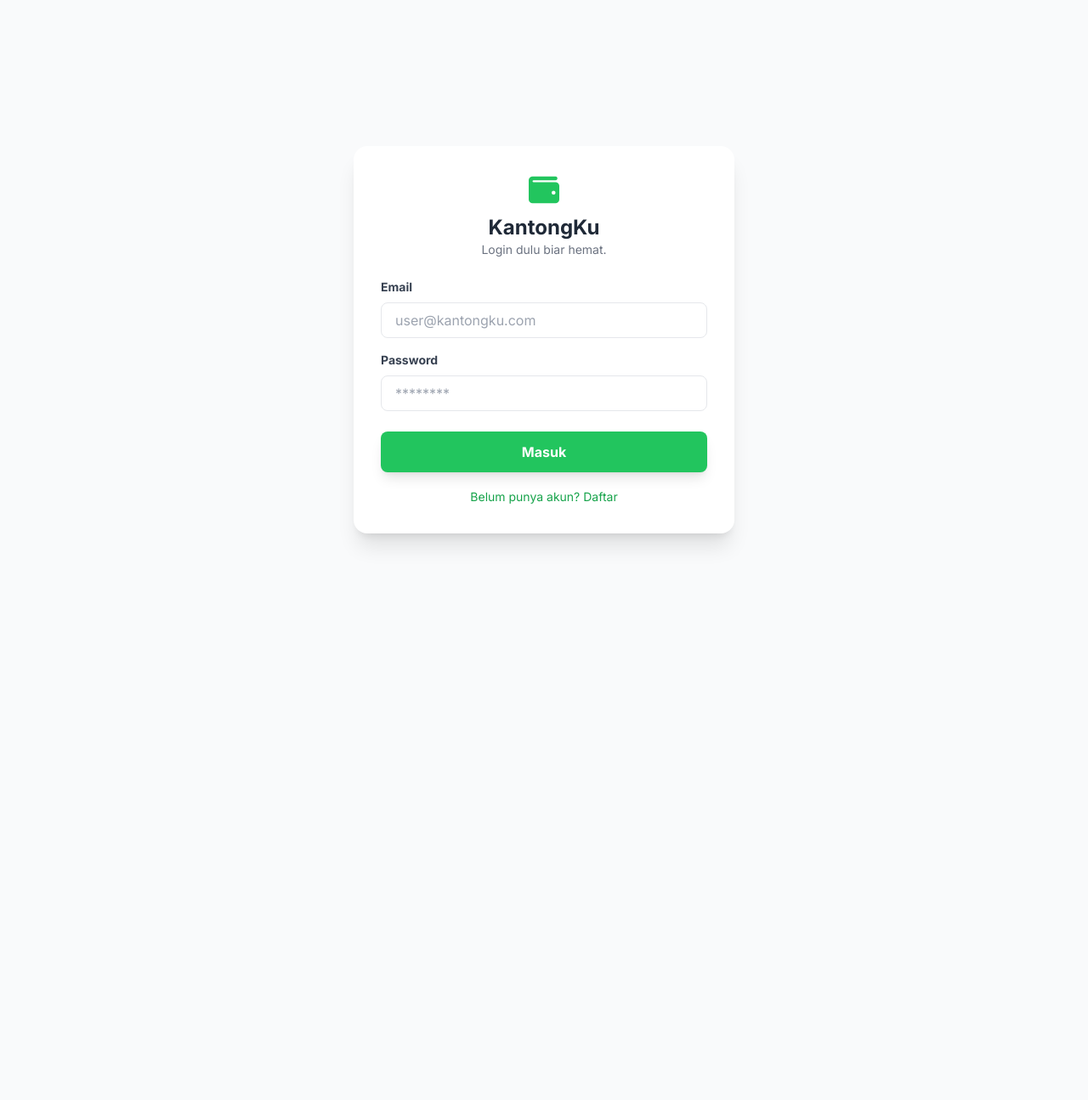
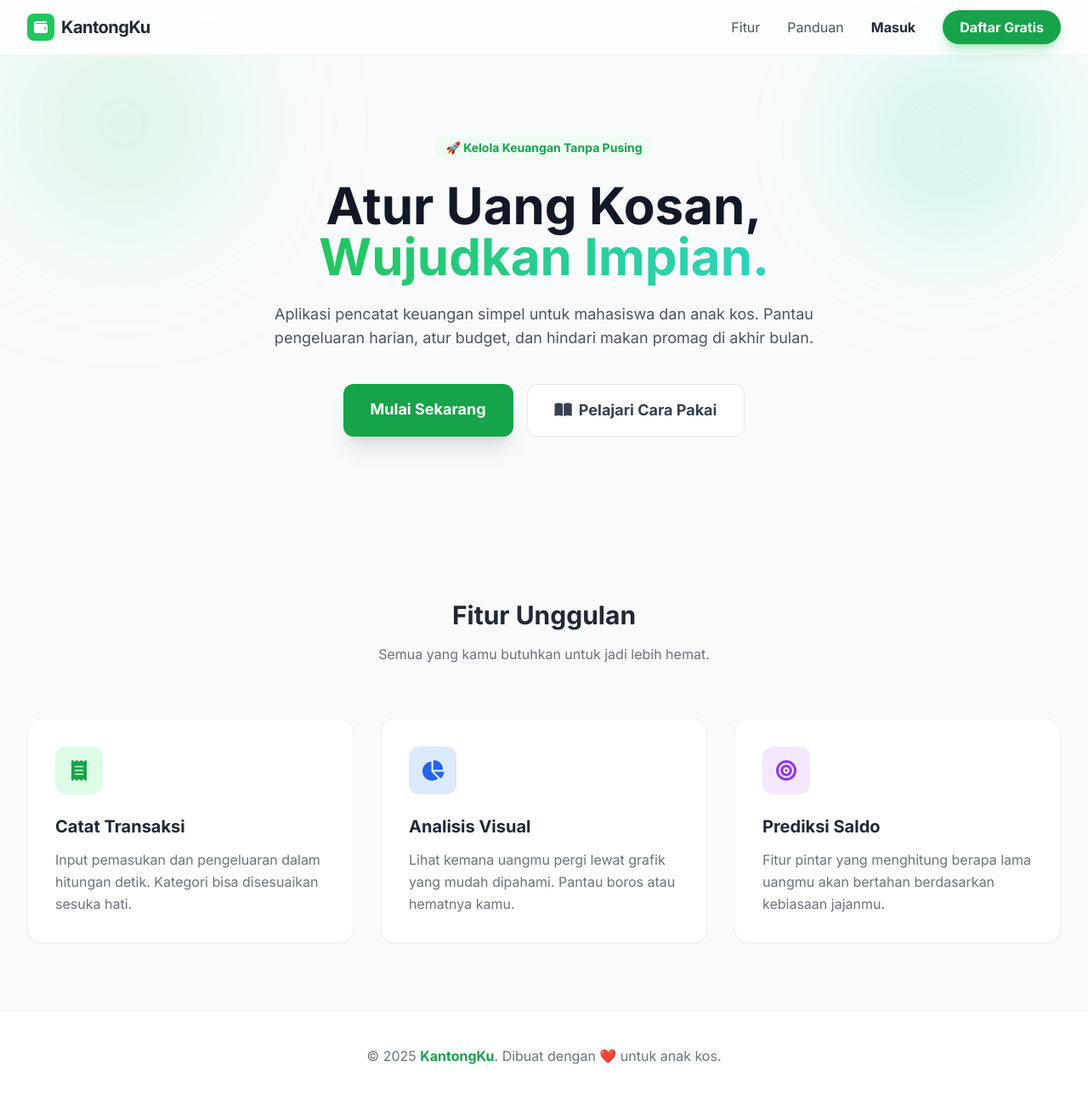
Before and after one commit to Naufal0620/kantongku, a CodeIgniter app: page /kantongku/ in a window 1280 px wide. Shown: the whole page at 85% size. Before the commit the page ends 643 px from the top, so only its background shows below. Run offline with CodeIgniter, Linux system fonts and the light colour scheme; data that the repository does not hold is empty; some libraries are stand-ins or nearby versions.

Commit message:
Menambahkan landing page dan panduan penggunaan aplikasi serta memperbaiki beberapa bug

```diff
--- a/application/config/routes.php
+++ b/application/config/routes.php
@@ -49,6 +49,6 @@ defined('BASEPATH') OR exit('No direct script access allowed');
 | Examples:	my-controller/index	-> my_controller/index
 |		my-controller/my-method	-> my_controller/my_method
 */
-$route['default_controller'] = 'auth';
+$route['default_controller'] = 'home';
 $route['404_override'] = '';
 $route['translate_uri_dashes'] = FALSE;
--- /dev/null
+++ b/application/controllers/Home.php
@@ -0,0 +1,26 @@
+<?php
+defined('BASEPATH') OR exit('No direct script access allowed');
+
+class Home extends CI_Controller {
+
+    public function index()
+    {
+        $data['title'] = 'KantongKu - Kelola Keuanganmu';
+        $data['is_login'] = $this->session->userdata('user_id'); // Cek status login
+
+        $this->load->view('templates/header', $data);
+        // Kita TIDAK memuat sidebar di sini agar tampilan full-width
+        $this->load->view('home/index', $data);
+        $this->load->view('templates/footer');
+    }
+
+    public function panduan()
+    {
+        $data['title'] = 'Panduan Penggunaan - KantongKu';
+        $data['is_login'] = $this->session->userdata('user_id');
+
+        $this->load->view('templates/header', $data);
+        $this->load->view('home/panduan', $data);
+        $this->load->view('templates/footer');
+    }
+}
--- a/application/views/auth/login.php
+++ b/application/views/auth/login.php
@@ -12,7 +12,12 @@
         const BASE_URL = "<?= base_url(); ?>";
     </script>
 </head>
-<body class="bg-gray-50 flex items-center justify-center h-screen">
+<body class="bg-gray-50 flex items-center px-4 justify-center h-screen">
+
+    <a href="<?= base_url(); ?>" class="absolute top-6 left-6 text-gray-500 hover:text-green-600 dark:text-gray-400 dark:hover:text-green-400 transition flex items-center gap-2 font-medium text-sm">
+        <i class="fas fa-arrow-left"></i>
+        <span>Kembali ke Home</span>
+    </a>
 
     <div class="bg-white p-8 rounded-2xl shadow-xl w-full max-w-md">
         <div class="text-center mb-6">
--- a/application/views/dashboard/index.php
+++ b/application/views/dashboard/index.php
@@ -193,7 +193,7 @@
             </div>
 
             <div class="flex gap-3">
-                <a id="btnDeleteTx" href="#" onclick="return confirm('Yakin hapus transaksi ini?')" class="flex-none py-4 px-6 bg-red-100 text-red-500 font-bold rounded-xl hover:bg-red-200 transition text-center">
+                <a id="btnDeleteTx" href="#" class="flex-none py-4 px-6 bg-red-100 text-red-500 font-bold rounded-xl hover:bg-red-200 transition text-center">
                     <i class="fas fa-trash"></i>
                 </a>
                 <button type="submit" class="flex-1 bg-green-600 text-white font-bold py-4 rounded-xl hover:bg-green-700 transition">Update</button>
--- /dev/null
+++ b/application/views/home/index.php
@@ -0,0 +1,114 @@
+<nav class="fixed w-full z-50 bg-white/80 dark:bg-dark-card/80 backdrop-blur-md border-b border-gray-100 dark:border-gray-700 transition-colors">
+    <div class="max-w-7xl mx-auto px-4 sm:px-6 lg:px-8">
+        <div class="flex justify-between items-center h-16">
+            <div class="flex items-center gap-2">
+                <div class="w-8 h-8 bg-green-500 rounded-lg flex items-center justify-center text-white">
+                    <i class="fas fa-wallet"></i>
+                </div>
+                <span class="font-bold text-xl text-gray-800 dark:text-white tracking-tight">KantongKu</span>
+            </div>
+            <div class="hidden md:flex items-center space-x-8">
+                <a href="#fitur" class="text-gray-600 dark:text-gray-300 hover:text-green-600 font-medium transition">Fitur</a>
+                <a href="<?= base_url('home/panduan'); ?>" class="text-gray-600 dark:text-gray-300 hover:text-green-600 font-medium transition">Panduan</a>
+
+                <?php if($is_login): ?>
+                    <a href="<?= base_url('dashboard'); ?>" class="bg-green-600 text-white px-5 py-2 rounded-full font-bold hover:bg-green-700 transition shadow-lg shadow-green-500/30">
+                        Dashboard
+                    </a>
+                <?php else: ?>
+                    <a href="<?= base_url('auth'); ?>" class="text-gray-800 dark:text-white font-bold hover:text-green-600 transition">Masuk</a>
+                    <a href="<?= base_url('auth/registration'); ?>" class="bg-green-600 text-white px-5 py-2 rounded-full font-bold hover:bg-green-700 transition shadow-lg shadow-green-500/30">
+                        Daftar Gratis
+                    </a>
+                <?php endif; ?>
+            </div>
+        </div>
+    </div>
+</nav>
+
+<section class="relative pt-32 pb-20 lg:pt-40 lg:pb-28 overflow-hidden">
+    <div class="max-w-7xl mx-auto px-4 sm:px-6 lg:px-8 text-center relative z-10">
+        <span class="inline-block py-1 px-3 rounded-full bg-green-50 dark:bg-green-900/30 text-green-600 dark:text-green-400 text-sm font-bold mb-6 animate-fade-in">
+            🚀 Kelola Keuangan Tanpa Pusing
+        </span>
+        <h1 class="text-4xl md:text-6xl font-extrabold text-gray-900 dark:text-white mb-6 leading-tight animate-fade-in">
+            Atur Uang Kosan,<br>
+            <span class="text-transparent bg-clip-text bg-gradient-to-r from-green-500 to-teal-400">Wujudkan Impian.</span>
+        </h1>
+        <p class="text-lg text-gray-600 dark:text-gray-400 mb-10 max-w-2xl mx-auto animate-fade-in">
+            Aplikasi pencatat keuangan simpel untuk mahasiswa dan anak kos. Pantau pengeluaran harian, atur budget, dan hindari makan promag di akhir bulan.
+        </p>
+        <div class="flex flex-col sm:flex-row justify-center gap-4 animate-fade-in">
+            <a href="<?= base_url('auth/registration'); ?>" class="px-8 py-4 bg-green-600 text-white rounded-xl font-bold text-lg hover:bg-green-700 transition shadow-xl hover:-translate-y-1">
+                Mulai Sekarang
+            </a>
+            <a href="<?= base_url('home/panduan'); ?>" class="px-8 py-4 bg-white dark:bg-dark-card text-gray-700 dark:text-white border border-gray-200 dark:border-gray-600 rounded-xl font-bold text-lg hover:bg-gray-50 dark:hover:bg-gray-700 transition flex items-center justify-center gap-2">
+                <i class="fas fa-book-open"></i> Pelajari Cara Pakai
+            </a>
+        </div>
+    </div>
+
+    <div class="absolute top-0 left-0 w-72 h-72 bg-green-300 rounded-full mix-blend-multiply filter blur-3xl opacity-20 animate-blob"></div>
+    <div class="absolute top-0 right-0 w-72 h-72 bg-teal-300 rounded-full mix-blend-multiply filter blur-3xl opacity-20 animate-blob animation-delay-2000"></div>
+</section>
+
+<section id="fitur" class="py-20 bg-gray-50 dark:bg-dark-bg/50 transition-colors">
+    <div class="max-w-7xl mx-auto px-4 sm:px-6 lg:px-8">
+        <div class="text-center mb-16">
+            <h2 class="text-3xl font-bold text-gray-800 dark:text-white mb-4">Fitur Unggulan</h2>
+            <p class="text-gray-500 dark:text-gray-400">Semua yang kamu butuhkan untuk jadi lebih hemat.</p>
+        </div>
+
+        <div class="grid grid-cols-1 md:grid-cols-3 gap-8">
+            <div class="bg-white dark:bg-dark-card p-8 rounded-2xl shadow-sm hover:shadow-xl transition border border-gray-100 dark:border-gray-700 group">
+                <div class="w-14 h-14 bg-green-100 dark:bg-green-900/30 rounded-xl flex items-center justify-center text-green-600 dark:text-green-400 text-2xl mb-6 group-hover:scale-110 transition">
+                    <i class="fas fa-receipt"></i>
+                </div>
+                <h3 class="text-xl font-bold text-gray-800 dark:text-white mb-3">Catat Transaksi</h3>
+                <p class="text-gray-500 dark:text-gray-400 leading-relaxed">
+                    Input pemasukan dan pengeluaran dalam hitungan detik. Kategori bisa disesuaikan sesuka hati.
+                </p>
+            </div>
+
+            <div class="bg-white dark:bg-dark-card p-8 rounded-2xl shadow-sm hover:shadow-xl transition border border-gray-100 dark:border-gray-700 group">
+                <div class="w-14 h-14 bg-blue-100 dark:bg-blue-900/30 rounded-xl flex items-center justify-center text-blue-600 dark:text-blue-400 text-2xl mb-6 group-hover:scale-110 transition">
+                    <i class="fas fa-chart-pie"></i>
+                </div>
+                <h3 class="text-xl font-bold text-gray-800 dark:text-white mb-3">Analisis Visual</h3>
+                <p class="text-gray-500 dark:text-gray-400 leading-relaxed">
+                    Lihat kemana uangmu pergi lewat grafik yang mudah dipahami. Pantau boros atau hematnya kamu.
+                </p>
+            </div>
+
+            <div class="bg-white dark:bg-dark-card p-8 rounded-2xl shadow-sm hover:shadow-xl transition border border-gray-100 dark:border-gray-700 group">
+                <div class="w-14 h-14 bg-purple-100 dark:bg-purple-900/30 rounded-xl flex items-center justify-center text-purple-600 dark:text-purple-400 text-2xl mb-6 group-hover:scale-110 transition">
+                    <i class="fas fa-bullseye"></i>
+                </div>
+                <h3 class="text-xl font-bold text-gray-800 dark:text-white mb-3">Prediksi Saldo</h3>
+                <p class="text-gray-500 dark:text-gray-400 leading-relaxed">
+                    Fitur pintar yang menghitung berapa lama uangmu akan bertahan berdasarkan kebiasaan jajanmu.
+                </p>
+            </div>
+        </div>
+    </div>
+</section>
+
+<footer class="bg-white dark:bg-dark-card py-10 border-t border-gray-100 dark:border-gray-700">
+    <div class="max-w-7xl mx-auto px-4 text-center">
+        <p class="text-gray-500 dark:text-gray-400">
+            &copy; <?= date('Y'); ?> <span class="font-bold text-green-600">KantongKu</span>. Dibuat dengan ❤️ untuk anak kos.
+        </p>
+    </div>
+</footer>
+
+<style>
+    /* Custom Animation for Blobs */
+    @keyframes blob {
+        0% { transform: translate(0px, 0px) scale(1); }
+        33% { transform: translate(30px, -50px) scale(1.1); }
+        66% { transform: translate(-20px, 20px) scale(0.9); }
+        100% { transform: translate(0px, 0px) scale(1); }
+    }
+    .animate-blob { animation: blob 7s infinite; }
+    .animation-delay-2000 { animation-delay: 2s; }
+</style>
--- a/application/views/kategori/index.php
+++ b/application/views/kategori/index.php
@@ -119,7 +119,7 @@
 
             <div class="flex gap-3">
                 <button type="button" onclick="closeModal()" class="flex-1 py-2 bg-gray-100 dark:bg-gray-700 text-gray-600 dark:text-gray-300 font-medium rounded-lg hover:bg-gray-200 dark:hover:bg-gray-600 transition">Batal</button>
-                <a id="btnDelete" href="#" onclick="return confirm('Yakin hapus kategori ini?')" class="hidden py-2 px-4 bg-red-100 text-red-500 rounded-lg hover:bg-red-200 transition flex items-center justify-center">
+                <a id="btnDelete" href="#" class="hidden py-2 px-4 bg-red-100 text-red-500 rounded-lg hover:bg-red-200 transition flex items-center justify-center">
                     <i class="fas fa-trash"></i>
                 </a>
                 <button type="submit" class="flex-1 py-2 bg-green-600 text-white font-bold rounded-lg hover:bg-green-700 transition shadow-md">Simpan</button>
```
Also changed, not shown: application/views/auth/register.php (+6 -1 lines), application/views/home/panduan.php (added, +95 -0 lines), assets/js/dashboard.js (+23 -1 lines), assets/js/kategori.js (+25 -2 lines).
